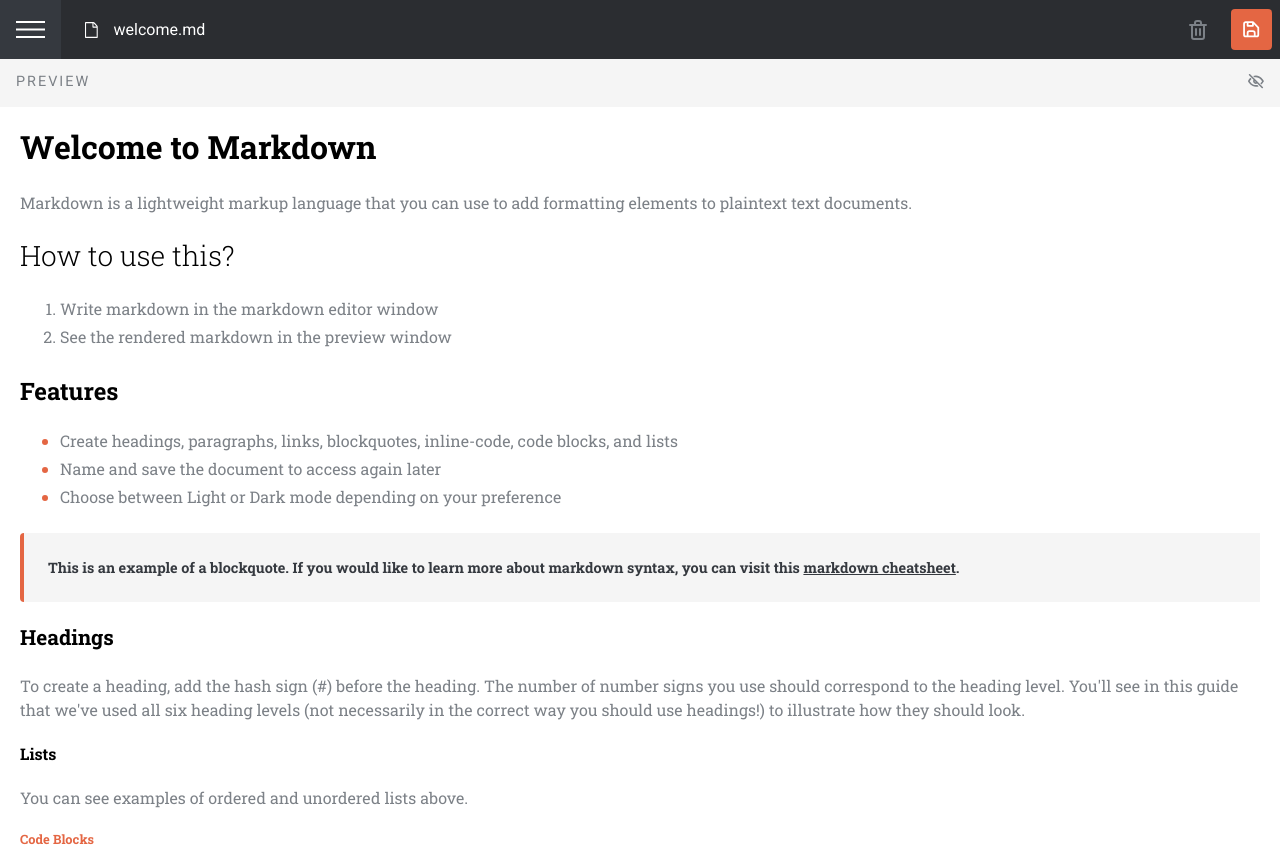
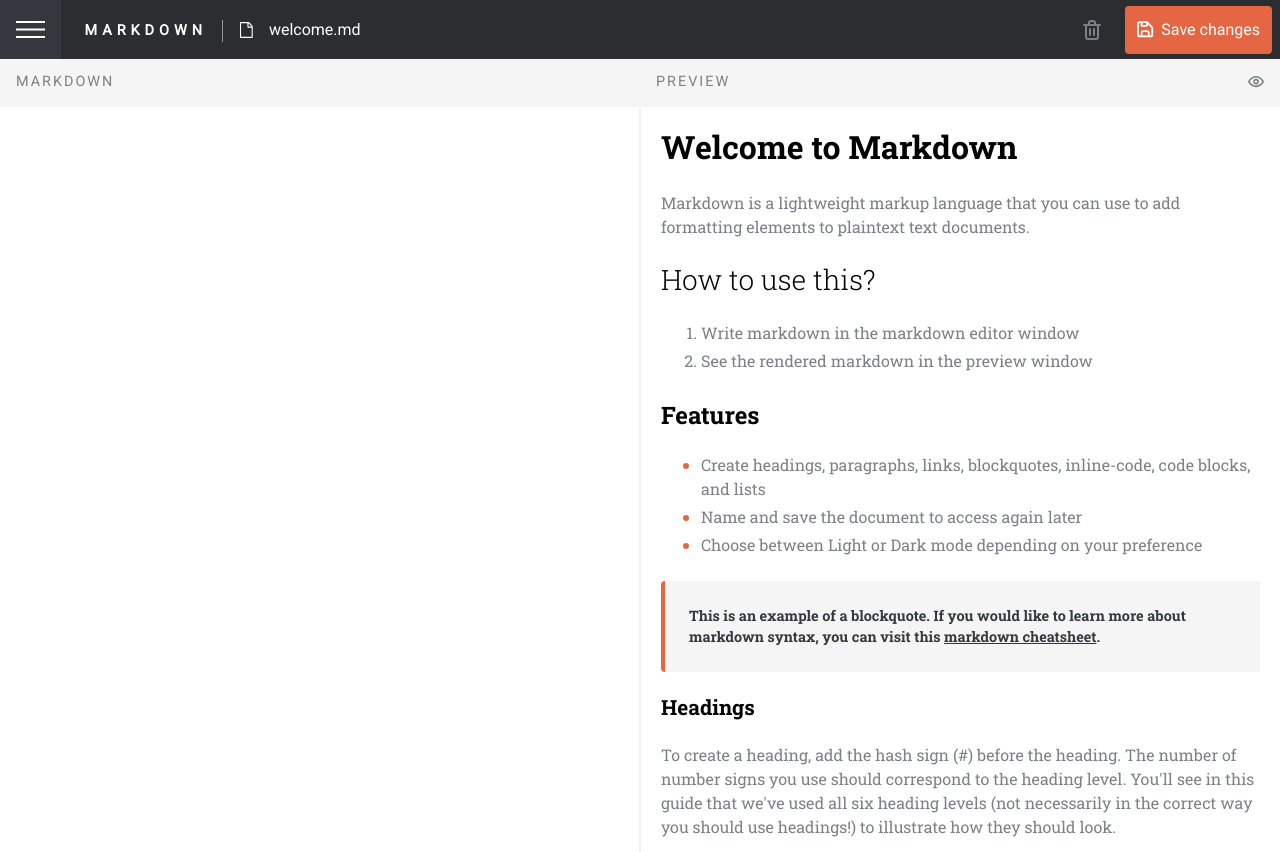
Before and after one commit to Kroch4ka/markdown_editor, a plain HTML site: page index.html in a window 1280 px wide. Shown: the top 852 px of the page. Drawn offline with nearby package versions, Linux system fonts and the light colour scheme.

Commit message:
template prototype

````diff
--- a/index.html
+++ b/index.html
@@ -15,30 +15,49 @@
       <img src="assets/icon-menu.svg" alt="menu">
     </div>
     <div class="control_panel">
+      <div class="info">
+        <h1>
+          markdown
+        </h1>
         <div class="file_name">
           <img src="assets/icon-document.svg" alt="document">
           <span class="name">welcome.md</span>
+        </div>
       </div>
       <div class="actions">
         <div class="delete">
           <img src="assets/icon-delete.svg" alt="delete">
         </div>
-        <div class="save">
+        <button class="save">
           <img src="assets/icon-save.svg" alt="save">
+          <span class="save_content">Save changes</span>
         </div>
       </div>
     </div>
   </header>
-  <main data-mode="HTML">
+  <main>
+    <div class="workplace" data-mode="EDITOR">
+      <div class="editor">
+        <div class="preview_heading">
+          <h2>markdown</h2>
+          <div class="visible_status">
+            <img class="show_preview_img" src="assets/icon-show-preview.svg">
+            <img class="hide_preview_img" src="assets/icon-hide-preview.svg">
+          </div>
+        </div>
+        <textarea class="markdown_editor"></textarea>
+      </div>
+      <div class="preview">
         <div class="preview_heading">
           <h2>preview</h2>
           <div class="visible_status">
-        <img src="assets/icon-hide-preview.svg">
+            <img class="show_preview_img" src="assets/icon-show-preview.svg">
+            <img class="hide_preview_img" src="assets/icon-hide-preview.svg">
           </div>
         </div>
-    <div class="workplace">
-      <div class="content" id="content">
+        <div class="preview_content">
 
+        </div>
       </div>
     </div>
   </main>
--- a/scripts/index.js
+++ b/scripts/index.js
@@ -1,4 +1,4 @@
 const example = "# Welcome to Markdown\n\nMarkdown is a lightweight markup language that you can use to add formatting elements to plaintext text documents.\n\n## How to use this?\n\n1. Write markdown in the markdown editor window\n2. See the rendered markdown in the preview window\n\n### Features\n\n- Create headings, paragraphs, links, blockquotes, inline-code, code blocks, and lists\n- Name and save the document to access again later\n- Choose between Light or Dark mode depending on your preference\n\n> This is an example of a blockquote. If you would like to learn more about markdown syntax, you can visit this [markdown cheatsheet](https://www.markdownguide.org/cheat-sheet/).\n\n#### Headings\n\nTo create a heading, add the hash sign (#) before the heading. The number of number signs you use should correspond to the heading level. You'll see in this guide that we've used all six heading levels (not necessarily in the correct way you should use headings!) to illustrate how they should look.\n\n##### Lists\n\nYou can see examples of ordered and unordered lists above.\n\n###### Code Blocks\n\nThis markdown editor allows for inline-code snippets, like this: `<p>I'm inline</p>`. It also allows for larger code blocks like this:\n\n```\n<main>\n  <h1>This is a larger code block</h1>\n</main>\n```"
 
-document.getElementById('content').innerHTML =
+document.querySelector('.preview_content').innerHTML =
   marked.parse(example);
--- a/styles/header.css
+++ b/styles/header.css
@@ -1,5 +1,6 @@
 .top_panel {
   display: flex;
+  color: white;
 }
 
 .burger {
@@ -15,6 +16,21 @@
   background-color: #2B2D31;
   flex-basis: 100%;
   padding-right: 8px;
+}
+
+.control_panel .info {
+  display: flex;
+  align-content: center;
+}
+
+.control_panel .info h1 {
+  display: none;
+  font-size: 0.9rem;
+  letter-spacing: 5px;
+  text-transform: uppercase;
+  align-self: end;
+  padding-right: 15px;
+  border-right: 1px solid #979797;
   padding-left: 24px;
 }
 
@@ -22,7 +38,7 @@
   display: flex;
   gap: 16px;
   align-items: center;
-  color: white;
+  padding-left: 17px;
 }
 
 .file_name > img {
@@ -38,7 +54,26 @@
 }
 
 .save {
+  display: flex;
   padding: 12px;
   background-color: var(--color-accent);
   border-radius: var(--interface-border-radius);
+  gap: 7px;
+  align-items: center;
 }
+
+.save_content {
+  display: none;
+}
+
+@media screen and (min-width: 767px) {
+  .save_content {
+    display: inline;
+  }
+}
+
+@media screen and (min-width: 1024px) {
+  .control_panel .info h1 {
+    display: block;
+  }
+}
--- a/styles/main.css
+++ b/styles/main.css
@@ -1,6 +1,25 @@
+main {
+  height: 100%;
+}
+
 .preview_heading {
   padding: 12px 16px 14px 16px;
   background-color: #F5F5F5;
+}
+
+[data-mode="EDITOR"] .preview,
+[data-mode="PREVIEW"] .editor {
+  display: none;
+}
+
+[data-mode="PREVIEW"] .preview,
+[data-mode="EDITOR"] .editor {
+  display: block;
+}
+
+[data-mode="EDITOR"] .editor .hide_preview_img,
+[data-mode="PREVIEW"] .preview .show_preview_img {
+  display: none;
 }
 
 .preview_heading {
@@ -17,78 +36,131 @@
   font-weight: 500;
 }
 
+.workplace {
+  height: 100%;
+}
+
 .content {
+  padding: 16px;
+}
+
+.preview_content {
   padding: 16px 20px 54px 20px;
 }
 
-[data-mode="HTML"] #content {
+.editor,
+.preview {
+  height: 100%;
+}
+
+.markdown_editor {
+  width: 100%;
+  height: 100%;
+  border: none;
+  padding: 20px;
+  font-family:'Roboto Mono', monospace;
+  color: var(--color-markdown-text);
+  border-right: 1px solid #F2F2F2;
+}
+
+.markdown_editor:focus-visible {
+  outline: none;
+}
+
+.preview_content {
   display: flex;
   flex-flow: column;
   gap: 20px;
   font-family: 'Roboto Slab', serif;
+  border-left: 1px solid #F2F2F2;
 }
 
-[data-mode="HTML"] #content p,
-[data-mode="HTML"] #content li {
+.preview_content p,
+.preview_content li {
   color: var(--color-preview-text);
 }
 
-[data-mode="HTML"] #content blockquote,
-[data-mode="HTML"] #content pre {
+.preview_content blockquote,
+.preview_content pre {
   background-color: #F5F5F5;
   padding: 24px;
   font-weight: bold;
   font-size: 0.9rem;
 }
 
-[data-mode="HTML"] #content blockquote {
+.preview_content blockquote {
   border-left: 4px solid var(--color-accent);
   border-top-left-radius: 4px;
   border-bottom-left-radius: 4px;
 }
 
-[data-mode="HTML"] #content blockquote p,
-[data-mode="HTML"] #content code {
+.preview_content blockquote p,
+.preview_content code {
   color: var(--color-markdown-text);
 }
 
-[data-mode="HTML"] #content pre code {
+.preview_content pre code {
   font-family:'Roboto Mono', monospace;
   font-size: 0.8rem;
   font-weight: 400;
   white-space: normal;
 }
 
-[data-mode="HTML"] #content li {
+.preview_content li {
   margin-bottom: 4px;
 }
 
-[data-mode="HTML"] #content ul li::marker {
+.preview_content ul li::marker {
   color: var(--color-accent);
 }
 
-[data-mode="HTML"] #content h1 {
+.preview_content h1 {
   font-size: 2rem;
 }
 
-[data-mode="HTML"] #content h2 {
+.preview_content h2 {
   font-size: 1.75rem;
   font-weight: lighter;
 }
 
-[data-mode="HTML"] #content h3 {
+.preview_content h3 {
   font-size: 1.5rem;
 }
 
-[data-mode="HTML"] #content h4 {
+.preview_content h4 {
   font-size: 1.3rem;
 }
 
-[data-mode="HTML"] #content h5 {
+.preview_content h5 {
   font-size: 1rem;
 }
 
-[data-mode="HTML"] #content h6 {
+.preview_content h6 {
   font-size: 0.8rem;
   color: var(--color-accent);
 }
+
+@media screen and (min-width: 768px) {
+  [data-mode="EDITOR"].workplace {
+    display: flex;
+  }
+
+  [data-mode="EDITOR"] .editor,
+  [data-mode="EDITOR"] .preview {
+    display: block;
+    flex-basis: 50%;
+  }
+
+  [data-mode="EDITOR"] .editor .visible_status {
+    display: none;
+  }
+
+  [data-mode="EDITOR"] .preview .hide_preview_img,
+  [data-mode="PREVIEW"] .preview .show_preview_img {
+    display: none;
+  }
+
+  [data-mode="PREVIEW"] .preview .hide_preview_img {
+    display: block;
+  }
+}
--- a/styles/style.css
+++ b/styles/style.css
@@ -11,3 +11,12 @@ body {
 a {
   color: inherit;
 }
+
+textarea {
+  resize: none;
+}
+
+button {
+  border: none;
+  color: white;
+}
````
Lines whose indentation alone changed are shown as unchanged.
